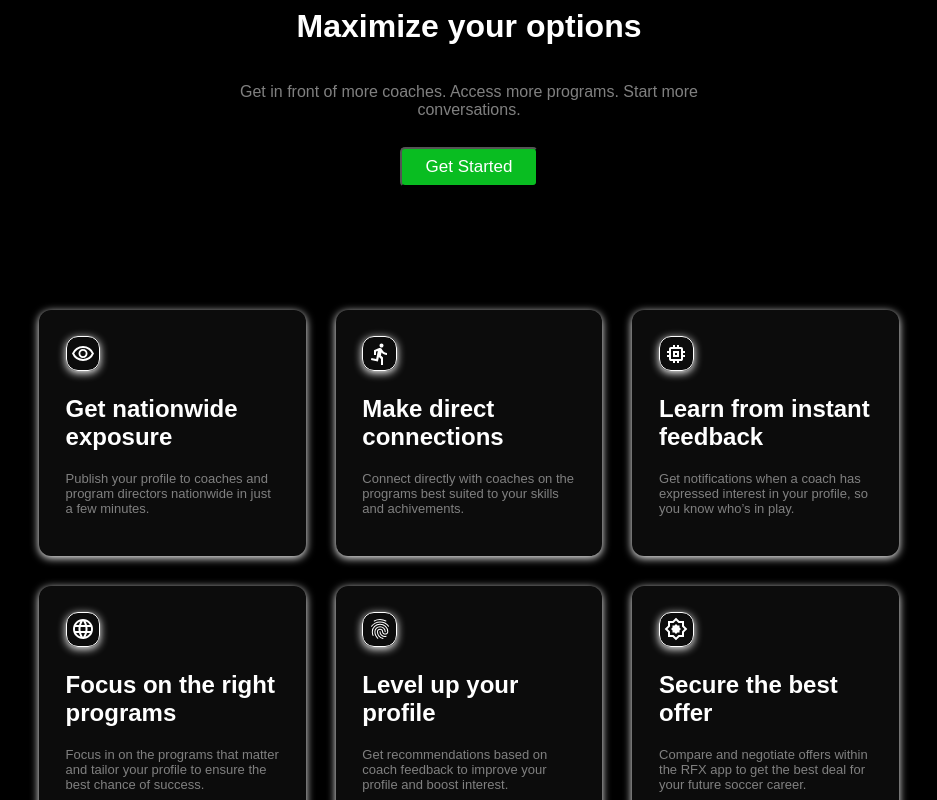
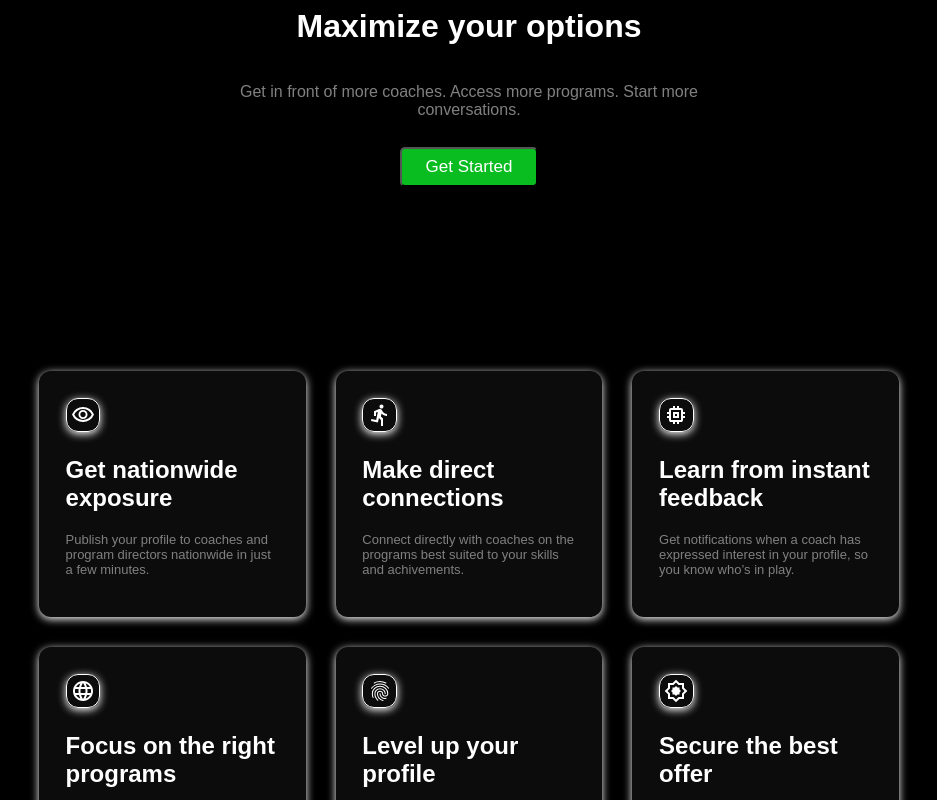
Before and after one commit to Jacopo-Sassi/sito-react, a React (Vite) app: page / in a window 1280 px wide. Shown: the part 5200-6000 px from the top of the page, without its empty margins (171-1108 px from the left). Built offline with nearby package versions, Linux system fonts and the light colour scheme; a web font is replaced by a local one.

Commit message:
fixed div card margin

```diff
--- a/src/index.css
+++ b/src/index.css
@@ -284,7 +284,7 @@ body {
     grid-template-columns: repeat(3, 1fr);
     gap: 30px;
     padding: 15%;
-    margin-top: -5%;
+    margin-bottom: 5%;
 }
 
 .card-grid-item{
```
